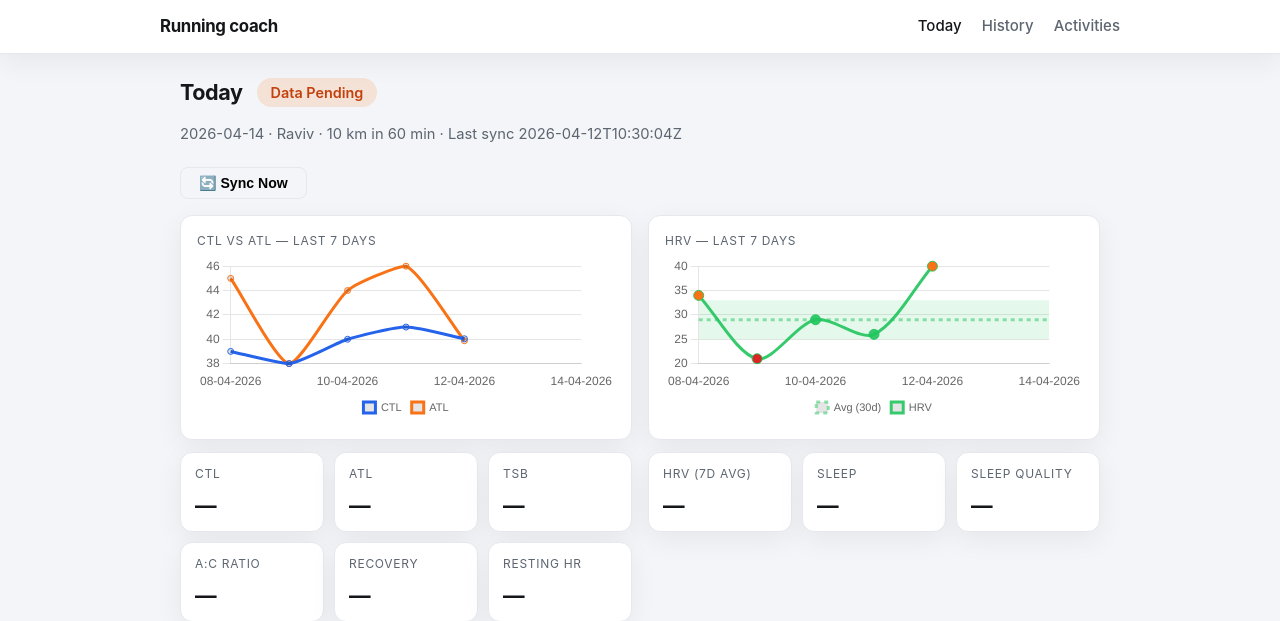
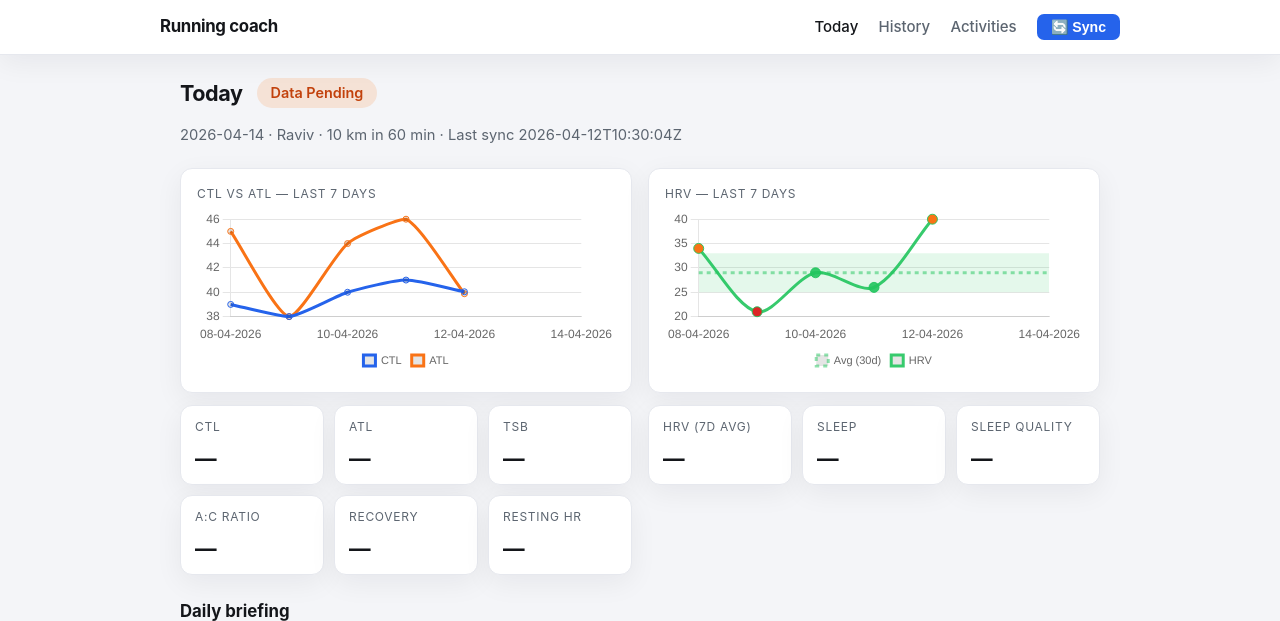
Before and after one commit to Raviv65/running-coach, a Flask app: page / in a window 1280 px wide. Shown: the top 621 px of the page. Run offline with Flask 3, Linux system fonts and the light colour scheme.

Commit message:
Move Sync button to nav bar, auto-refresh after 30s
Co-Authored-By: Claude Sonnet 4.6 <noreply@anthropic.com>

```diff
--- a/templates/base.html
+++ b/templates/base.html
@@ -15,11 +15,33 @@
         <a href="{{ url_for('index') }}" class="{{ 'active' if request.endpoint == 'index' else '' }}">Today</a>
         <a href="{{ url_for('history') }}" class="{{ 'active' if request.endpoint == 'history' else '' }}">History</a>
         <a href="{{ url_for('activity_log') }}" class="{{ 'active' if request.endpoint == 'activity_log' else '' }}">Activities</a>
+        <button id="sync-btn" onclick="syncNow()" style="margin-left:16px;padding:5px 14px;background:var(--accent);color:#fff;border:none;border-radius:7px;font-weight:600;font-size:0.88rem;cursor:pointer;">🔄 Sync</button>
       </nav>
     </div>
   </header>
   <main>
     {% block content %}{% endblock %}
   </main>
+  <script>
+  function syncNow() {
+    const btn = document.getElementById('sync-btn');
+    btn.disabled = true;
+    btn.textContent = '⏳...';
+    fetch('/sync-now', { method: 'POST' })
+      .then(r => r.json())
+      .then(() => {
+        btn.textContent = '✅ Done';
+        setTimeout(() => {
+          btn.textContent = '🔄 Sync';
+          btn.disabled = false;
+          location.reload();
+        }, 30000);
+      })
+      .catch(() => {
+        btn.textContent = '🔄 Sync';
+        btn.disabled = false;
+      });
+  }
+  </script>
 </body>
 </html>
--- a/templates/index.html
+++ b/templates/index.html
@@ -6,11 +6,6 @@
   <span class="day-badge badge-{{ day_status[1] }}">{{ day_status[0] }}</span>
 </div>
 <p class="sub">{{ today }} · {{ athlete.name }} · {{ athlete.goal }}{% if last_sync %} · Last sync {{ last_sync[:19] }}Z{% endif %}</p>
-
-<div style="display:flex; align-items:center; gap:10px; margin-bottom:16px;">
-  <button id="sync-btn" onclick="syncNow()" style="padding:7px 18px;background:#f4f5f8;border:1px solid var(--border);border-radius:8px;font-weight:600;font-size:0.88rem;cursor:pointer;">🔄 Sync Now</button>
-  <span id="sync-status" style="font-size:0.85rem;color:var(--muted);"></span>
-</div>
 
 <div class="charts-row">
 
@@ -161,24 +156,4 @@ new Chart(document.getElementById('hrvChart'), {
 });
 </script>
 
-<script>
-function syncNow() {
-  const btn = document.getElementById('sync-btn');
-  const status = document.getElementById('sync-status');
-  btn.disabled = true;
-  btn.textContent = '⏳ Syncing...';
-  status.textContent = '';
-  fetch('/sync-now', { method: 'POST' })
-    .then(r => r.json())
-    .then(() => {
-      status.textContent = 'Sync started — refresh in 30 seconds.';
-      btn.textContent = '🔄 Sync Now';
-      btn.disabled = false;
-    })
-    .catch(() => {
-      status.textContent = 'Sync failed.';
-      btn.disabled = false;
-    });
-}
-</script>
 {% endblock %}
```
